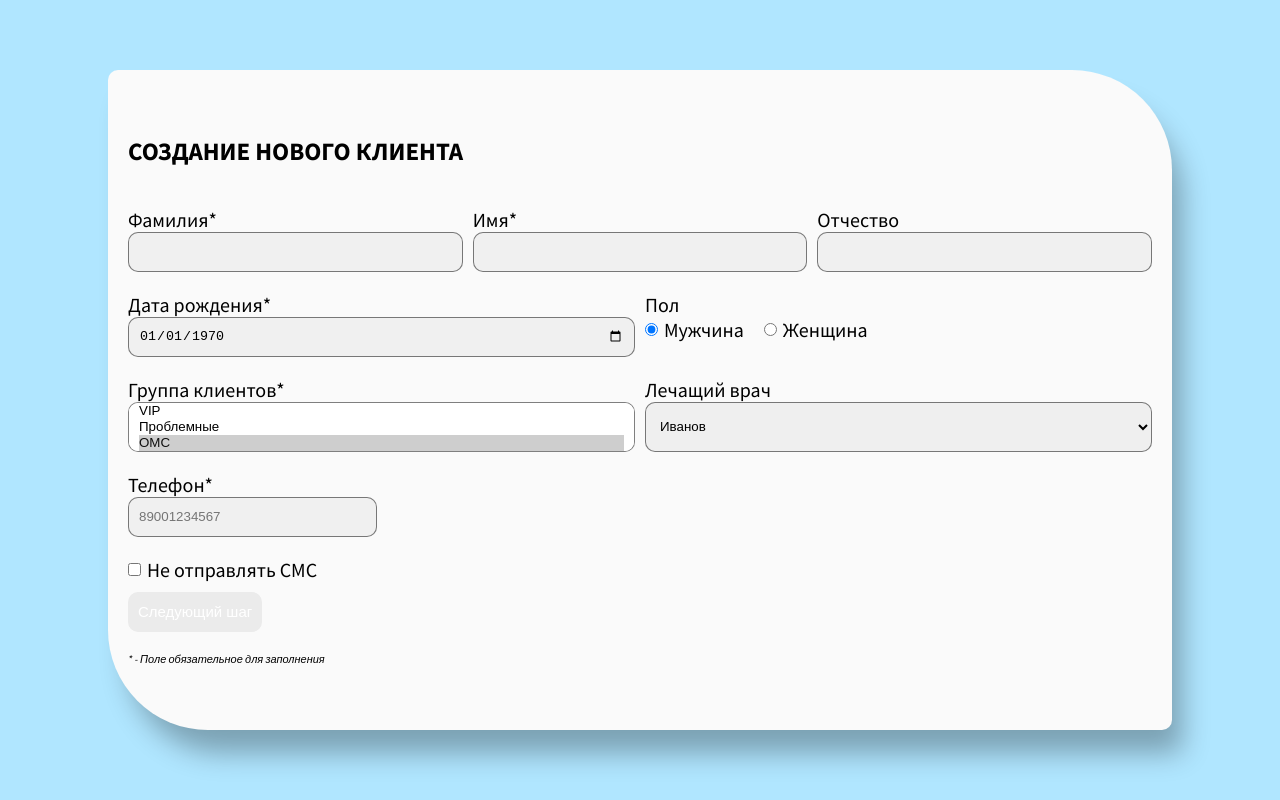
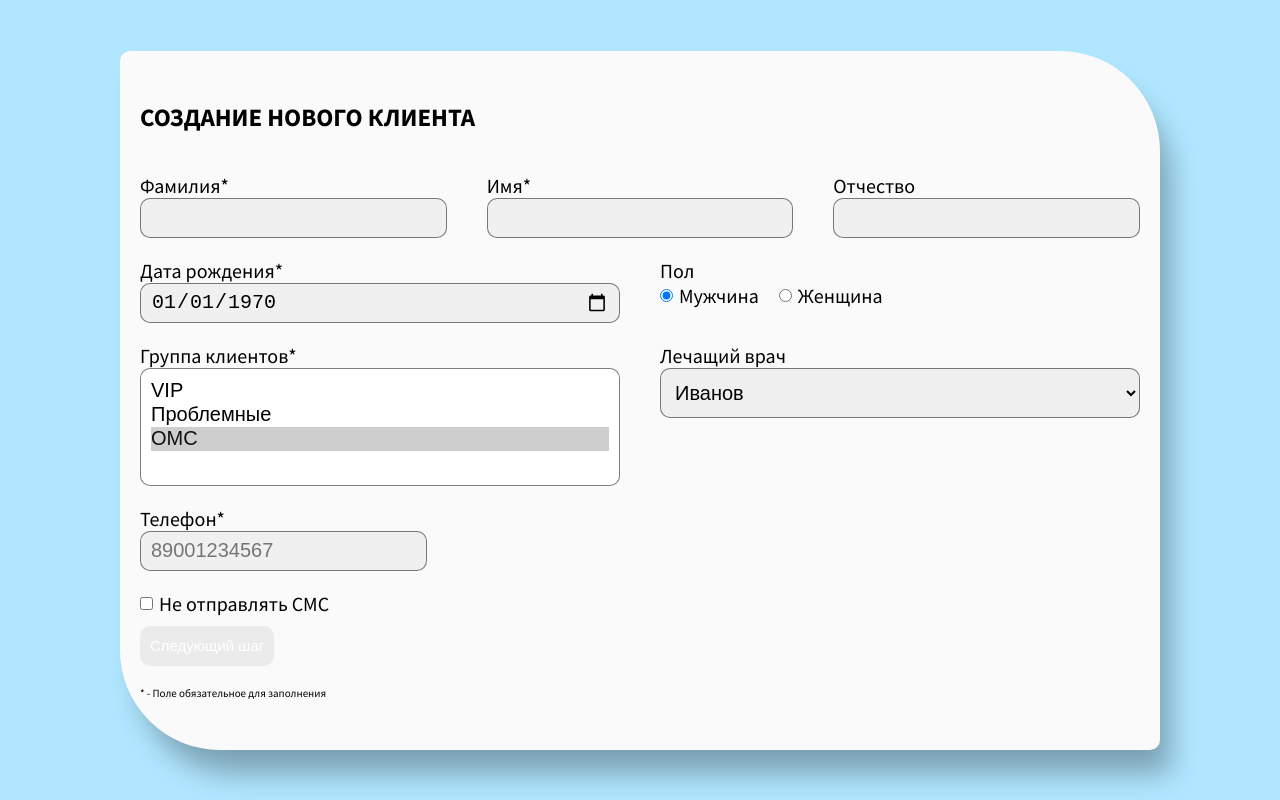
Before and after one commit to ezmade/registration-form-vuejs, a Vue app: page / in a window 1280 px wide. Built offline with nearby package versions, Linux system fonts and the light colour scheme.

Commit message:
Исправлена верстка

```diff
--- a/src/components/RegistrationForm.vue
+++ b/src/components/RegistrationForm.vue
@@ -12,14 +12,16 @@
             v-model.trim="form.last_name"
             @blur="v$.form.last_name.$touch()"
           />
-          <p class="error" v-if="v$.form.last_name.$error">
+          <span class="error" v-if="v$.form.last_name.$error">
             Заполните обязательное поле
-          </p>
+          </span>
         </div>
         <div class="input-field" id="first-name-input-field">
           <label class="field-label">Имя*</label>
           <input
             type="text"
+            pattern="[а-яА-Я]+"
+            data-error="Введите буквы"
             id="first-name-input"
             class="input-field-box"
             v-model.trim="form.first_name"
@@ -50,9 +52,9 @@
             v-model.trim="form.birthday"
             @blur="v$.form.birthday.$touch()"
           />
-          <p class="error" v-if="v$.form.birthday.$error">
+          <span class="error" v-if="v$.form.birthday.$error">
             Заполните обязательное поле
-          </p>
+          </span>
         </div>
 
         <div class="genders">
@@ -102,9 +104,9 @@
               {{ client_group.label }}
             </option>
           </select>
-          <p class="error" v-if="v$.form.client_group.$invalid">
+          <span class="error" v-if="v$.form.client_group.$invalid">
             Заполните обязательное поле
-          </p>
+          </span>
         </div>
 
         <div class="select-field" id="doctor-select-field">
@@ -137,9 +139,9 @@
             v-model.trim="form.phone"
             @blur="v$.form.phone.$touch()"
           />
-          <p class="error" v-if="v$.form.phone.$error">
+          <span class="error" v-if="v$.form.phone.$error">
             Номер телефона должен содержать 11 цифр, начиная с "8"
-          </p>
+          </span>
         </div>
       </div>
 
@@ -208,7 +210,11 @@
             id="city-input"
             class="input-field-box"
             v-model.trim="form.city"
+            @blur="v$.form.city.$touch()"
           />
+          <span class="error" v-if="v$.form.city.$error">
+            Заполните обязательное поле
+          </span>
         </div>
 
         <div class="input-field" id="street-input-field">
@@ -310,7 +316,11 @@
             id="document-date-input"
             class="input-field-box"
             v-model.trim="form.document_date"
+            @blur="v$.form.document_date.$touch()"
           />
+          <span class="error" v-if="v$.form.document_date.$error">
+            Заполните обязательное поле
+          </span>
         </div>
       </div>
 
@@ -463,8 +473,8 @@ export default {
         client_group: { required },
         city: { required },
         document_type: { required },
-        document_date: { required },
-      },
+        document_date: { required }
+      }
     };
   },
 };
@@ -484,7 +494,7 @@ h1 {
   align-items: center;
   min-height: 70vh;
   height: fit-content;
-  width: 80vw;
+  width: 100rem;
   padding: 5rem 2rem;
   background-color: rgb(250, 250, 250);
   border-radius: 1rem;
@@ -496,15 +506,18 @@ h1 {
 .grid {
   display: grid;
   align-items: flex-start;
-  grid-template-columns: repeat(auto-fit, minmax(22rem, 1fr));
-  grid-gap: 1rem;
+  grid-template-columns: repeat(auto-fit, minmax(23rem, 1fr));
+  gap: 4rem;
   margin-bottom: 2rem;
 }
 
 .grid-single {
-  grid-template-columns: repeat(auto-fill, minmax(22rem, 1fr));
+  grid-template-columns: repeat(auto-fill, minmax(20rem, 1fr));
 }
 
+input, select {
+  font-size: 2rem;
+}
 .input-field, .genders{
   display: grid;
 }
@@ -540,7 +553,25 @@ h1 {
   border: 0.5px solid rgba(0, 0, 0, 0.5);
   border-radius: 1rem;
   box-sizing: border-box;
+  transition: 0.2s;
 }
+
+.select-field-box:focus {
+  border-radius: 1rem;
+  outline: none;
+  background: #d3d3d3;
+}
+
+#client-group-select {
+  height: fit-content;
+}
+
+#client-group-select::-webkit-scrollbar {display:none;}
+#client-group-select::-moz-scrollbar {display:none;}
+#client-group-select::-o-scrollbar {display:none;}
+#client-group-select::-google-ms-scrollbar {display:none;}
+#client-group-select::-khtml-scrollbar {display:none;}
+
 
 .check-select-field {
   display: flex;
@@ -557,6 +588,7 @@ h1 {
   justify-content: center;
   padding-right: 2rem;
 }
+
 .btn {
   text-align: center;
   padding: 0 1rem;
@@ -598,7 +630,7 @@ h1 {
 
 .additional-info {
   display: flex;
-  font-style: italic;
+  font-style: normal;
   font-size: 1.1rem;
   margin-top: 2rem;
 }
```
